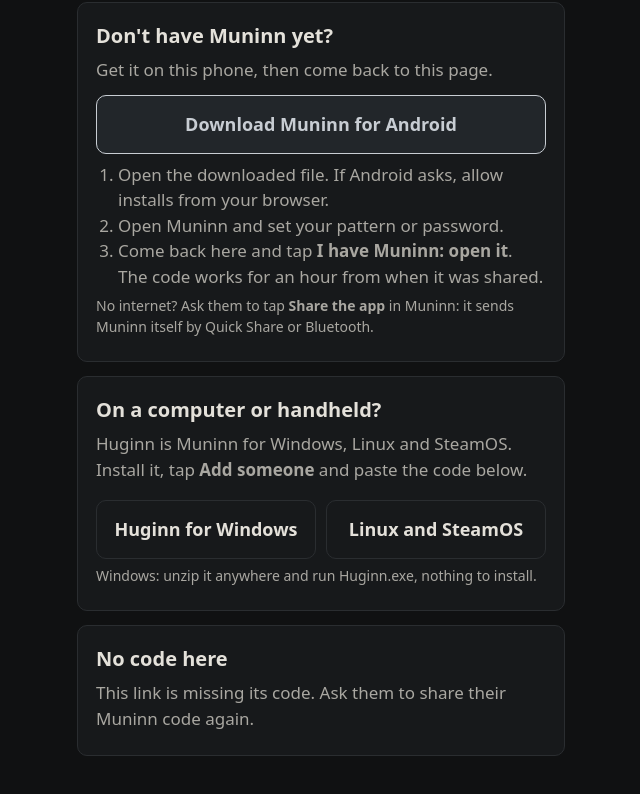
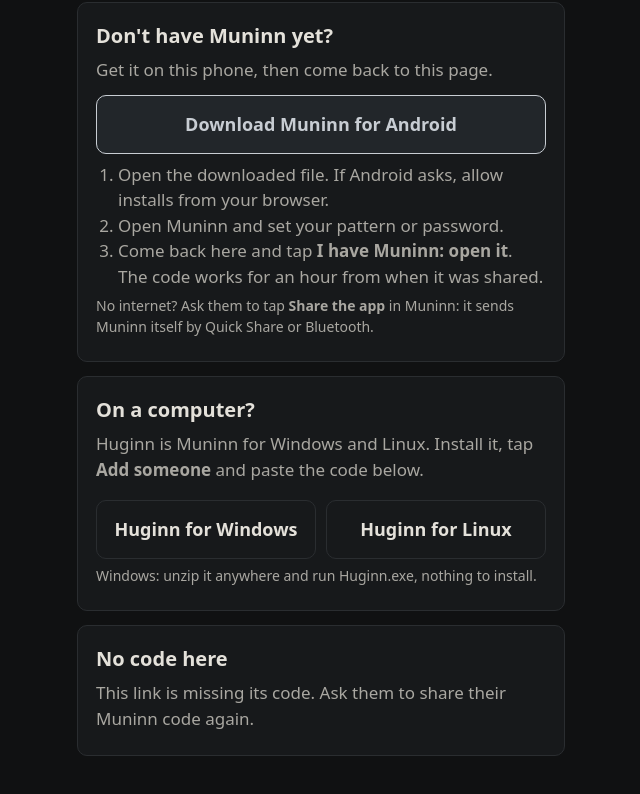
Before and after one commit to Ravenor907/Huginn, a plain HTML site: page site/add/index.html in a window 1280 px wide. Shown: the part 108-902 px from the top of the page, without its empty margins (319-959 px from the left). Drawn offline with Linux system fonts and the light colour scheme.

Commit message:
Add page and release notes: Windows and Linux, no SteamOS or handheld callout

```diff
--- a/site/add/index.html
+++ b/site/add/index.html
@@ -39,7 +39,7 @@
 
   <div class="panel" id="found">
     <h2>Someone shared their Muninn code</h2>
-    <p>Muninn is a free private messenger for Android: messages, photos, voice, groups and calls, end-to-end encrypted. There are no accounts and no phone numbers, and nothing is kept on any server. Its twin, Huginn, does the same on Windows PCs, Linux and SteamOS handhelds, and the two talk to each other.</p>
+    <p>Muninn is a free private messenger for Android: messages, photos, voice, groups and calls, end-to-end encrypted. There are no accounts and no phone numbers, and nothing is kept on any server. Its twin, Huginn, does the same on Windows and Linux computers, and the two talk to each other.</p>
     <a class="btn" id="open" href="#">I have Muninn: open it</a>
   </div>
 
@@ -56,11 +56,11 @@
   </div>
 
   <div class="panel">
-    <h2>On a computer or handheld?</h2>
-    <p>Huginn is Muninn for Windows, Linux and SteamOS. Install it, tap <b>Add someone</b> and paste the code below.</p>
+    <h2>On a computer?</h2>
+    <p>Huginn is Muninn for Windows and Linux. Install it, tap <b>Add someone</b> and paste the code below.</p>
     <div class="row">
       <a class="btn plain" href="https://github.com/Ravenor907/Huginn-Muninn/releases/latest/download/Huginn-Windows.zip">Huginn for Windows</a>
-      <a class="btn plain" href="https://github.com/Ravenor907/Huginn-Muninn/releases/latest">Linux and SteamOS</a>
+      <a class="btn plain" href="https://github.com/Ravenor907/Huginn-Muninn/releases/latest/download/Huginn.flatpak">Huginn for Linux</a>
     </div>
     <p class="small">Windows: unzip it anywhere and run Huginn.exe, nothing to install.</p>
   </div>
```
Also changed, not shown: 1 other file.
